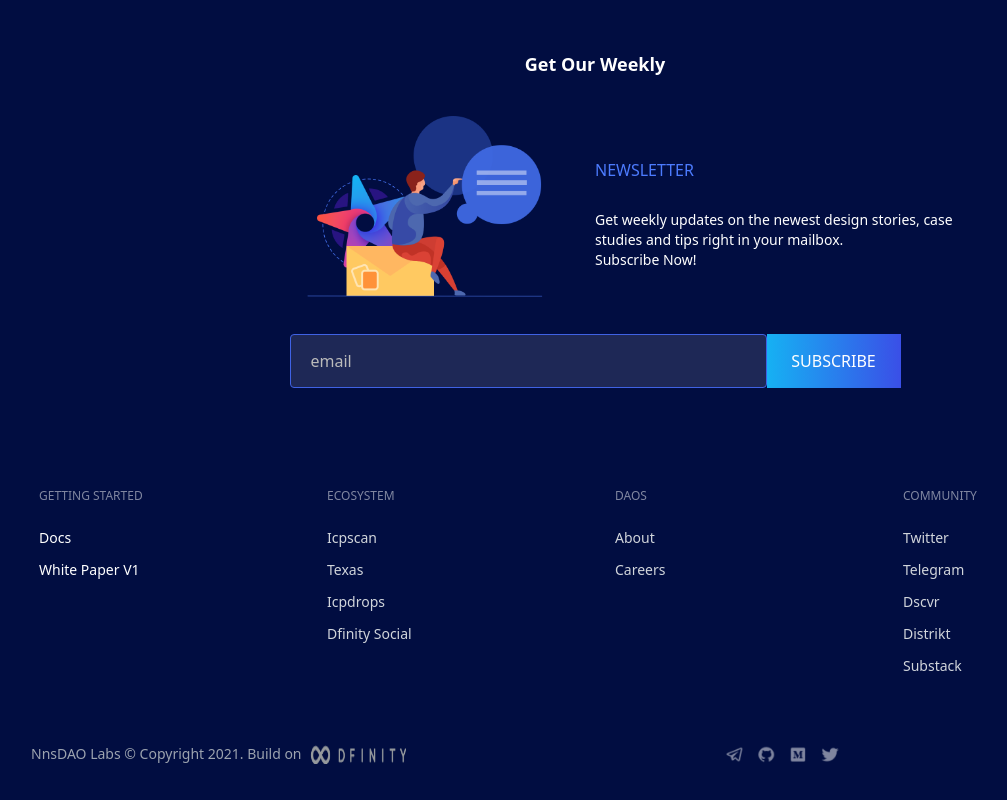
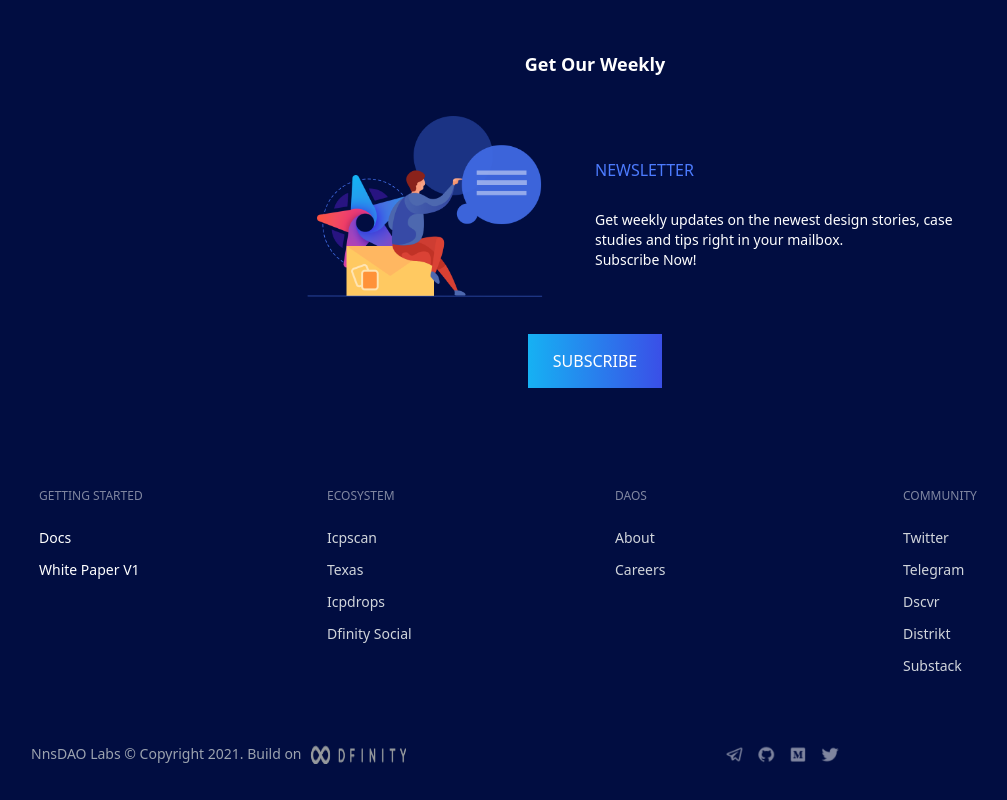
Before and after one commit to NnsDao/nnsdao-org, a React (Vite) app: page / in a window 1280 px wide. Shown: the part 4338-5138 px from the top of the page, without its empty margins (45-1052 px from the left). Built offline with nearby package versions, Linux system fonts and the light colour scheme.

Commit message:
NEWSLETTER
NEWSLETTER

```diff
--- a/package.json
+++ b/package.json
@@ -1,6 +1,6 @@
 {
   "name": "NnsDAO",
-  "version": "0.0.0",
+  "version": "1.0.0",
   "scripts": {
     "dev": "vite --host",
     "build": "tsc && vite build",
--- a/src/views/Home.tsx
+++ b/src/views/Home.tsx
@@ -191,8 +191,8 @@
 
                   <div className="w-full flex flex-row mx-auto justify-center items-center relative ">
                       <form className=" flex">
-                        <input type="text" value="email" className="newletter-input px-5 py-3.5 text-newsletterHolder   focus:outline-none focus:ring focus:text-primary" placeholder="your@mail.com"/>
-                        <button className="md:w-32 hover:bg-gray-200 focus:outline-none focus:ring-2 focus:ring-gray-600 focus:ring-opacity-50 uppercase button-blue ">Subscribe</button>
+                        {/* <input type="text" value="email" className="newletter-input px-5 py-3.5 text-newsletterHolder   focus:outline-none focus:ring focus:text-primary" placeholder="your@mail.com"/> */}
+                       <a href="https://nnsdao.substack.com/"> <button className="md:w-32 hover:bg-gray-200 focus:outline-none focus:ring-2 focus:ring-gray-600 focus:ring-opacity-50 uppercase button-blue ">Subscribe</button></a>
                       </form>
                   </div>
                 </div>
```
